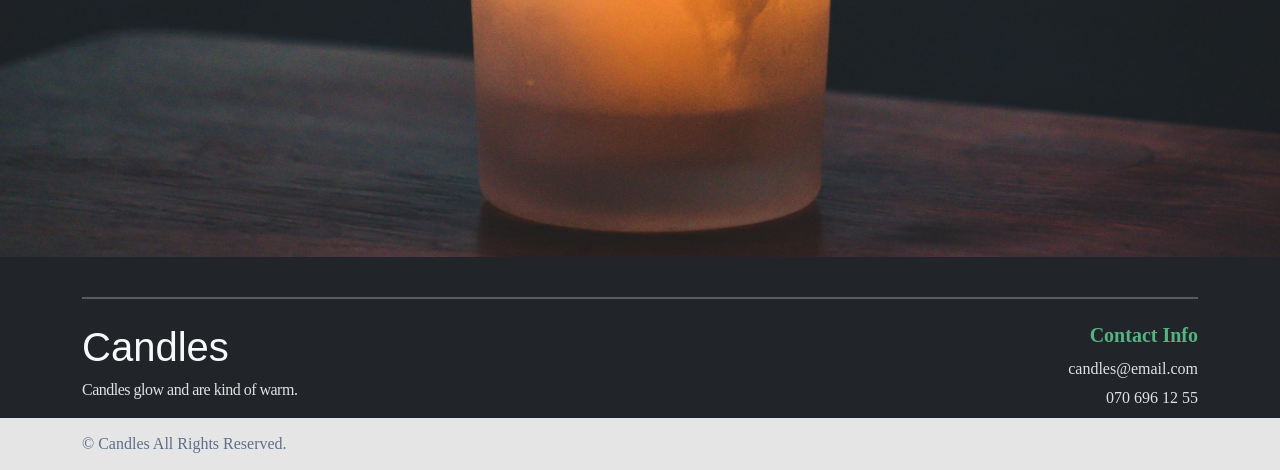
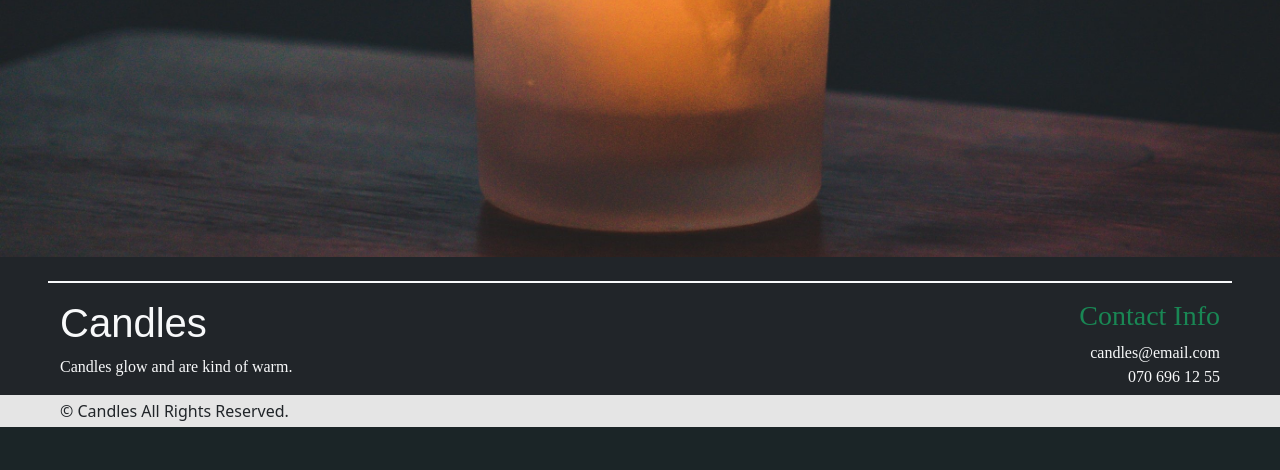
Before and after one commit to tsiapalis/webshop_group, a Django app: page / in a window 1280 px wide. Shown: the part 709-1179 px from the top of the page. After the commit the page ends 1136 px from the top, so only its background shows below. Run offline with Django 5.2, Linux system fonts and the light colour scheme; some web fonts are replaced.

Commit message:
fixed footer styling

```diff
--- a/static/css/base.css
+++ b/static/css/base.css
@@ -5,14 +5,6 @@ body {
     margin: 0;
     background-color: #F5F5ED !important;
 }
-
-footer {
-    margin-top: auto;
-}
-
-
-
-
 
 .stick-no-bills-font {
     font-family: 'Stick No Bills', sans-serif;
@@ -30,110 +22,7 @@ footer {
     font-style: normal;
 }
 
-.material-symbols-outlined {
-    font-variation-settings:
-        'FILL' 0,
-        'wght' 500,
-        'GRAD' 0,
-        'opsz' 48;
 
-    transition: scale 0.3s ease-in-out;
-}
-
-.material-symbols-outlined:hover {
-    scale: 1.2;
-}
-
-.nav-item {
-    border-bottom: 2px solid transparent;
-    transition: border-bottom 0.3s ease-in;
-}
-
-.nav-item:after {
-    content: '';
-    display: block;
-    margin: auto;
-    height: 3px;
-    width: 0px;
-    background: transparent;
-    transition: width .5s ease, background-color .5s ease;
-}
-
-.nav-item:hover:after {
-    width: 100%;
-    background: black;
-}
-
-
-
-
-
-/* Footer Section */
-body .footer-section {
-    background: #272727;
-    padding-top: 1rem;
-}
-
-/* Horizontal Line */
-.footer-line {
-    border: 1.5px solid #FFFFFF;
-    margin: 1.5rem 0;
-}
-
-/* Footer Content: Left Section */
-.footer-title {
-    font-family: 'Post No Bills Colombo ExtraBold';
-    font-size: 40px;
-    color: #E1E1E1;
-    font-weight: 800;
-    line-height: 57.6px;
-    text-align: left;
-}
-
-.footer-description {
-    font-family: 'Poppins';
-    color: #E1E1E1;
-    font-size: 16px;
-    font-weight: 400;
-    line-height: 22.8px;
-    letter-spacing: -0.5px;
-    text-align: left;
-}
-
-/* Footer Content: Right Section */
-.footer-contact {
-    font-size: 16px;
-    font-family: 'Poppins';
-    font-weight: 500;
-    line-height: 28.8px;
-}
-
-.contact-title {
-    color: #56B280;
-    font-weight: bold;
-}
-
-.contact-text {
-    color: #E1E1E1;
-    margin-bottom: 0;
-}
-
-/* Footer Bottom Section */
-.footer-bottom {
-    background: #E5E5E5;
-    padding: 0.75rem 0;
-    width: 100%;
-}
-
-.footer-bottom-text {
-    font-family: 'Poppins';
-    color: #5E6E89;
-    font-size: 16px;
-    font-weight: 400;
-    line-height: 28px;
-    text-align: left;
-    margin-bottom: 0;
-}
 .homepage {
     background-color: #f5f5f5;
     background-image: url('/static/images/candles.jpg');
--- /dev/null
+++ b/static/css/footer.css
@@ -0,0 +1,9 @@
+/* Footer Section */
+footer {
+    background: #272727;
+}
+
+/* Footer Bottom Section */
+.footer-bottom {
+    background: #E5E5E5;
+}
--- a/templates/core_app/base.html
+++ b/templates/core_app/base.html
@@ -8,6 +8,8 @@
     <title>Candles</title>
     <!-- CSS -->
     <link rel="stylesheet" href="{% static 'css/base.css' %}">
+    <link rel="stylesheet" href="{% static 'css/navbar.css' %}">
+    <link rel="stylesheet" href="{% static 'css/footer.css' %}">
     <link rel="stylesheet" href="{% static 'css/discovery.css' %}">
     <!-- Bootstrap CSS -->
     <link href="https://cdn.jsdelivr.net/npm/bootstrap@5.3.3/dist/css/bootstrap.min.css" rel="stylesheet"
@@ -81,36 +83,29 @@
 
 
     <!-- Footer Section -->
-    <footer class="footer-section bg-dark text-light">
-        <div class="container">
-            <!-- Horizontal Line -->
-            <hr class="footer-line">
-            <!-- Footer Content -->
-            <div class="row">
-                <!-- Left Section: Candles Description -->
+    <footer class="bg-dark pt-4 w-100">
+        <div class="container-fluid">
+            <div class="row text-light px-5">
+                <div class="border border-1 border-light mb-3"></div>
                 <div class="col-md-6">
                     <h5 class="navbar-brand stick-no-bills-font fs-1 fw-normal">Candles</h5>
-                    <p class="footer-description">
-                        Candles glow and are kind of warm.
-                    </p>
+                    <p class="abhaya-libre-regular">Candles glow and are kind of warm.</p>
                 </div>
-                <!-- Right Section: Contact Info -->
-                <div class="col-md-6 text-md-end footer-contact">
-                    <h5 class="contact-title">Contact Info</h5>
-                    <p class="contact-text">candles@email.com</p>
-                    <p class="contact-text">070 696 12 55</p>
+                <div class="col-md-6 text-md-end abhaya-libre-regular">
+                    <h3 class="text-bold text-success">Contact Info</h3>
+                    <p class="m-0">candles@email.com</p>
+                    <p class="m-0">070 696 12 55</p>
                 </div>
             </div>
-        </div>
-
-        <!-- Footer Bottom -->
-        <div class="footer-bottom">
-            <div class="container">
-                <p class="footer-bottom-text">&copy; Candles All Rights Reserved.</p>
+            <div class="row footer-bottom py-1 px-5">
+                <p class="text-dark m-0">&copy; Candles All Rights Reserved.</p>
             </div>
         </div>
     </footer>
 
+
+
+
 </body>
 
 </html>
```
Also changed, not shown: static/css/navbar.css (added, +33 -0 lines), templates/core_app/footer.html (added, +34 -0 lines), core_app/migrations/0004_initial.py (added).
